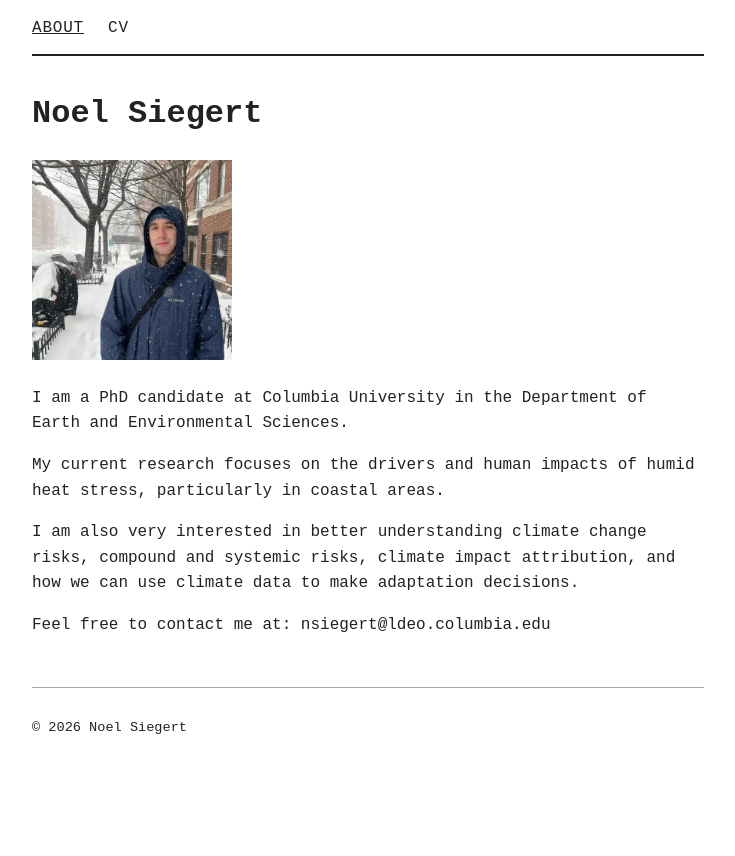
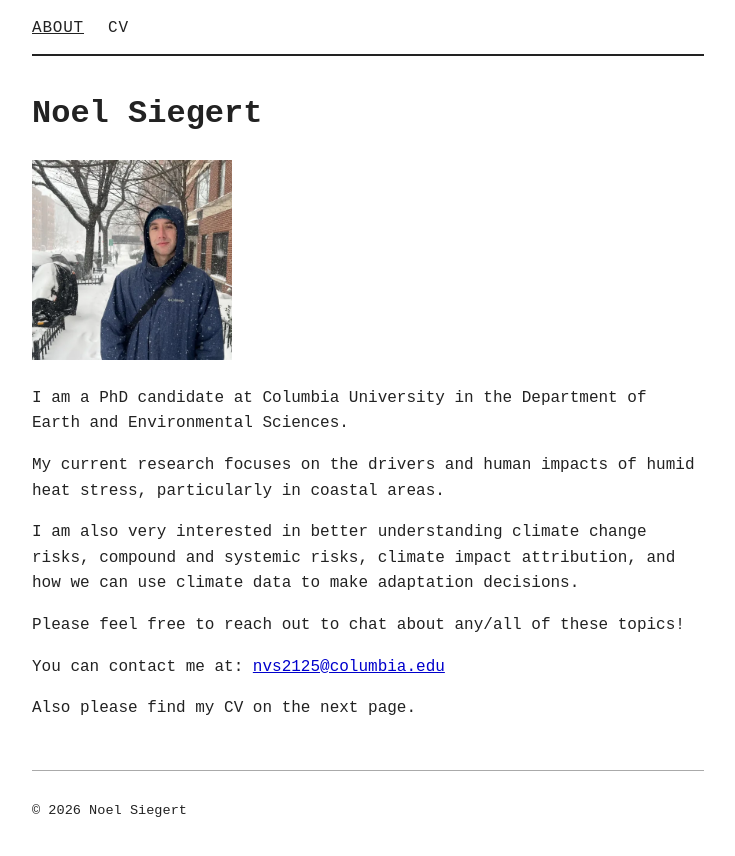
Before and after one commit to noelsiegert/noelsiegert.github.io, a Jekyll site: the page built from index.md, in a window 1280 px wide. Shown: the top 856 px of the page, without its empty margins (272-1007 px from the left). Built offline with Jekyll 4.4.1, drawn with Linux system fonts in a browser that asks for light colours.

Commit message:
Update index.md

```diff
--- a/index.md
+++ b/index.md
@@ -13,4 +13,8 @@ My current research focuses on the drivers and human impacts of humid heat stres
 
 I am also very interested in better understanding climate change risks, compound and systemic risks, climate impact attribution, and how we can use climate data to make adaptation decisions.
 
-Feel free to contact me at: nsiegert@ldeo.columbia.edu
+Please feel free to reach out to chat about any/all of these topics!
+
+You can contact me at: [nvs2125@columbia.edu](mailto:nvs2125@columbia.edu)
+
+Also please find my CV on the next page.
```
